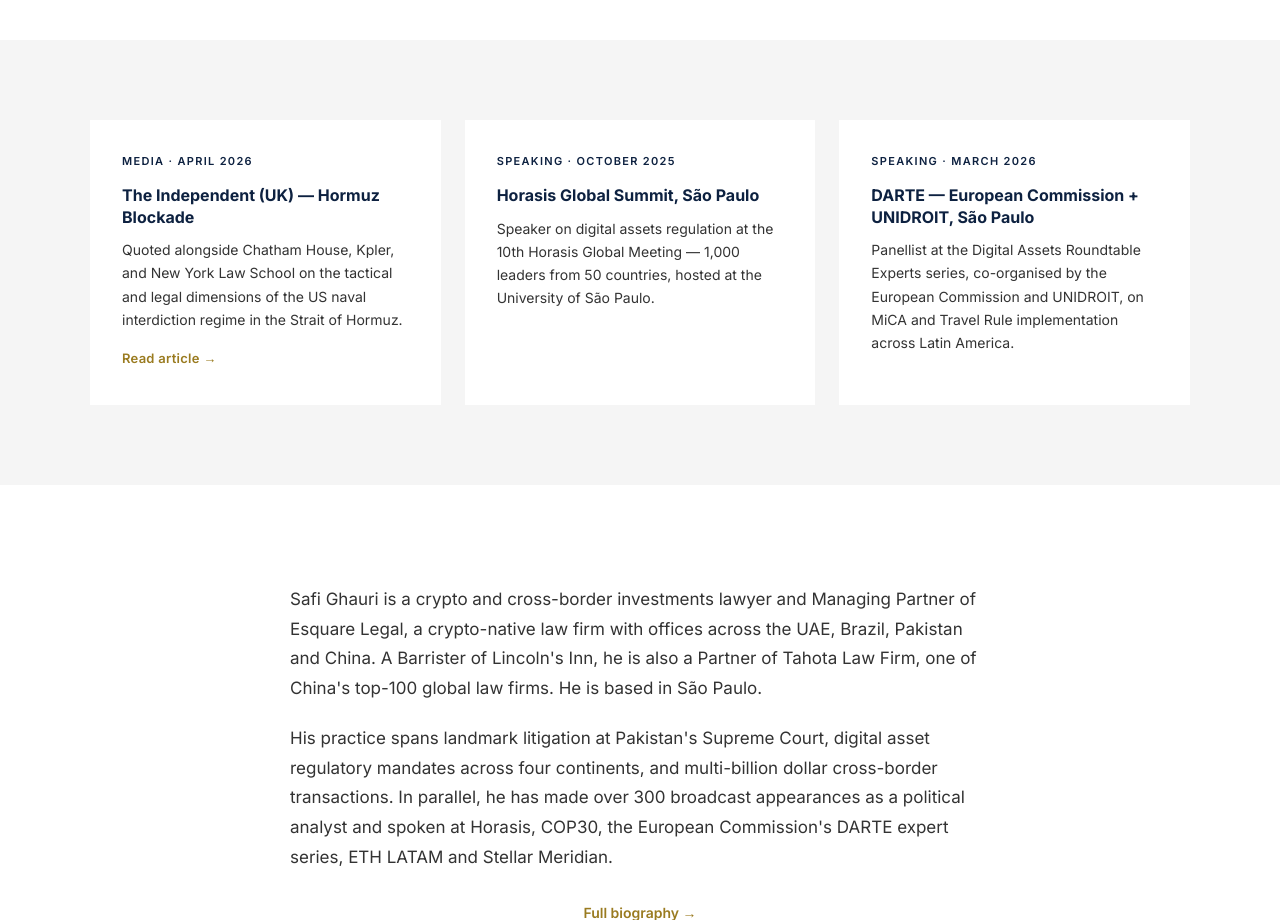
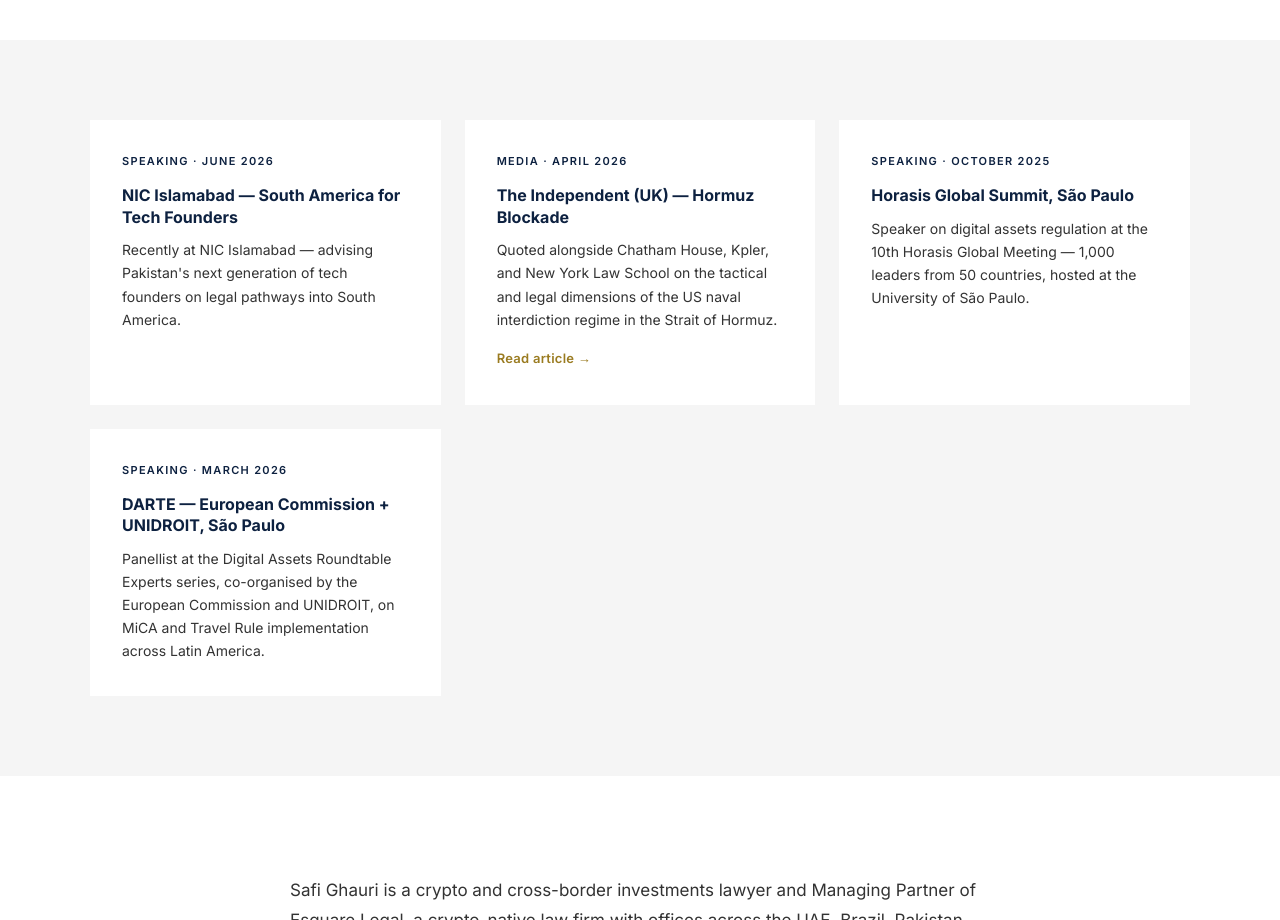
Before and after one commit to safighauri/safi-website, a plain HTML site: page index.html in a window 1280 px wide. Shown: the part 1440-2360 px from the top of the page. Drawn offline with Linux system fonts and the light colour scheme.

Commit message:
Add NIC Islamabad speaking card to homepage highlights

```diff
--- a/index.html
+++ b/index.html
@@ -187,6 +187,11 @@
 <div class="cards-section">
   <div class="section-inner">
     <div class="cards-grid">
+            <div class="work-card">
+        <div class="card-tag">Speaking · June 2026</div>
+        <div class="card-title">NIC Islamabad — South America for Tech Founders</div>
+        <p class="card-desc">Recently at NIC Islamabad — advising Pakistan's next generation of tech founders on legal pathways into South America.</p>
+      </div>
       <div class="work-card">
         <div class="card-tag">Media · April 2026</div>
         <div class="card-title">The Independent (UK) — Hormuz Blockade</div>
```
